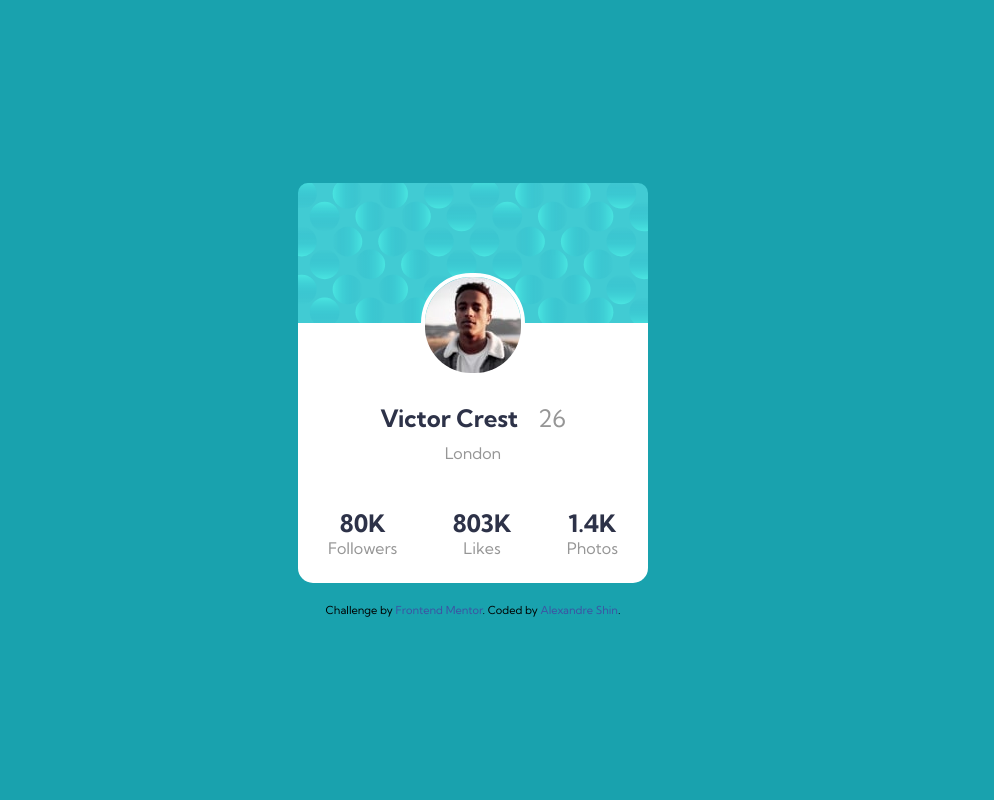
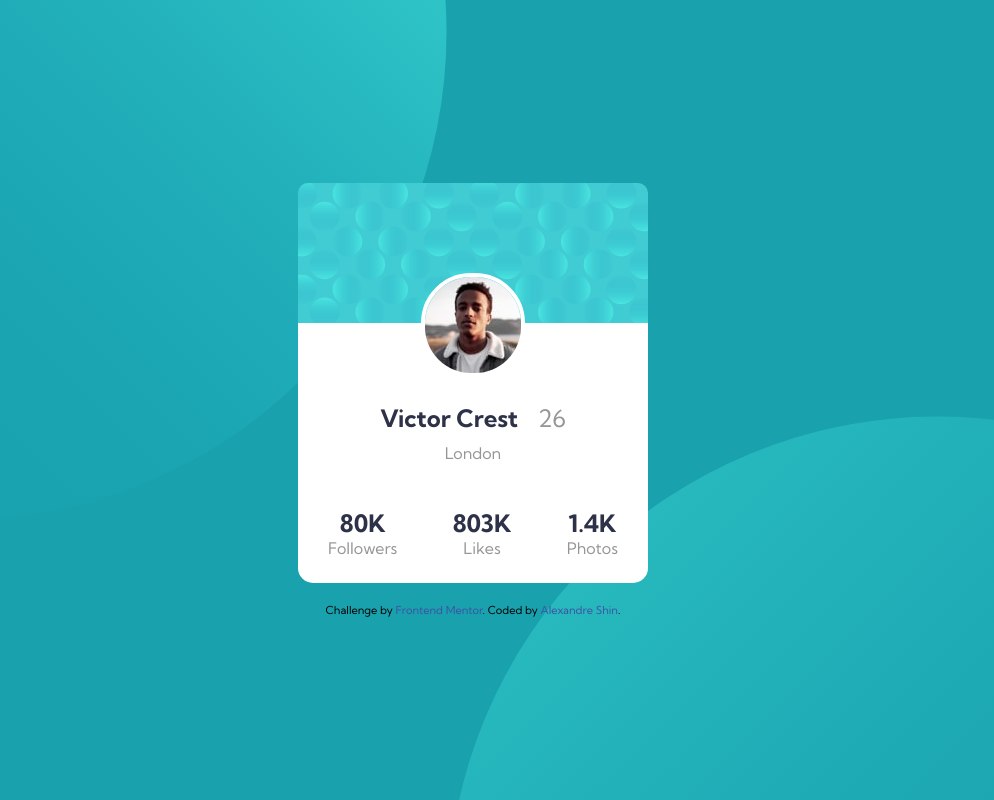
Before and after one commit to alexandremsantosjob/desafio-profile-card-component, a plain HTML site: page index.html in a window 1280 px wide. Shown: the whole page, without its empty margins (167-1161 px from the left). Drawn offline with Linux system fonts and the light colour scheme.

Commit message:
bg-color-add

```diff
--- a/src/style.css
+++ b/src/style.css
@@ -9,9 +9,11 @@ body{
     height: 100vh;
     font-family: 'Kumbh Sans', sans-serif;
     position: relative;
-    background-color: hsl(185, 75%, 39%);
 
-
+    background: url(./images/bg-pattern-top.svg), url(./images/bg-pattern-bottom.svg);
+    background-position: right 52vw bottom 35vh, left 48vw top 52vh;
+    background-repeat: no-repeat, no-repeat;
+    background-color: hsl(185deg, 75%, 39%);
 }
 
 .container{
```
